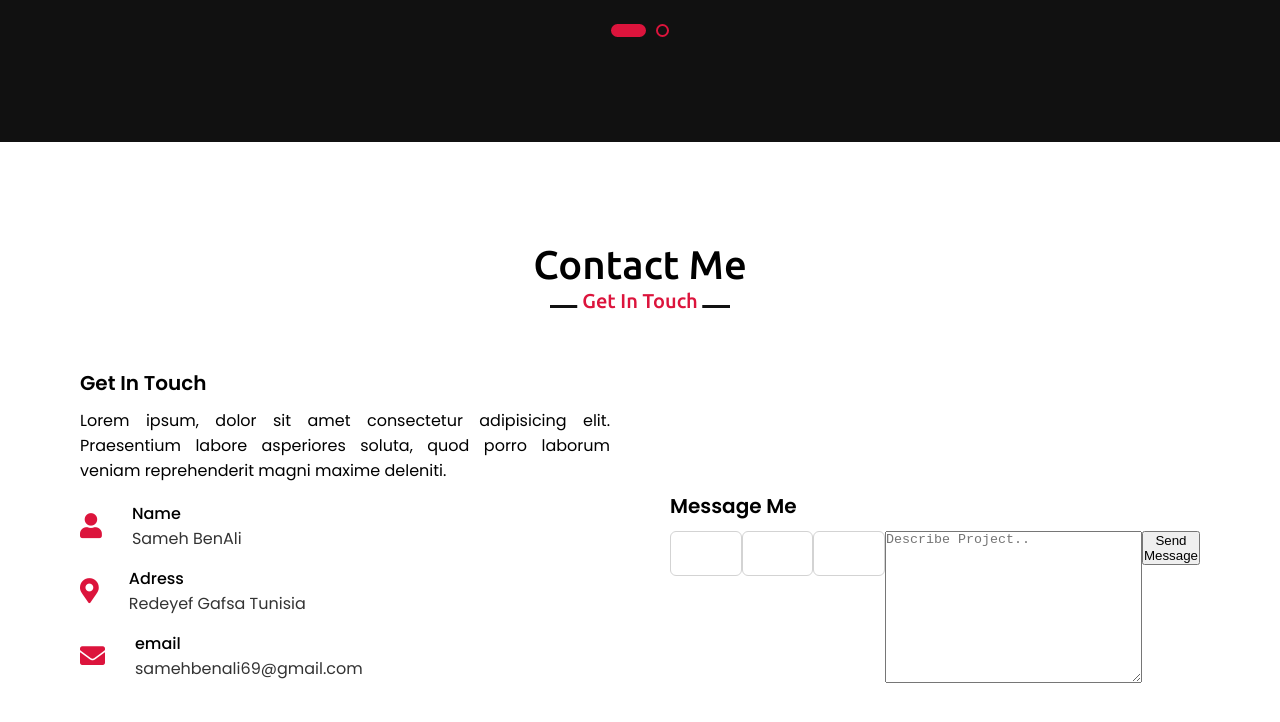
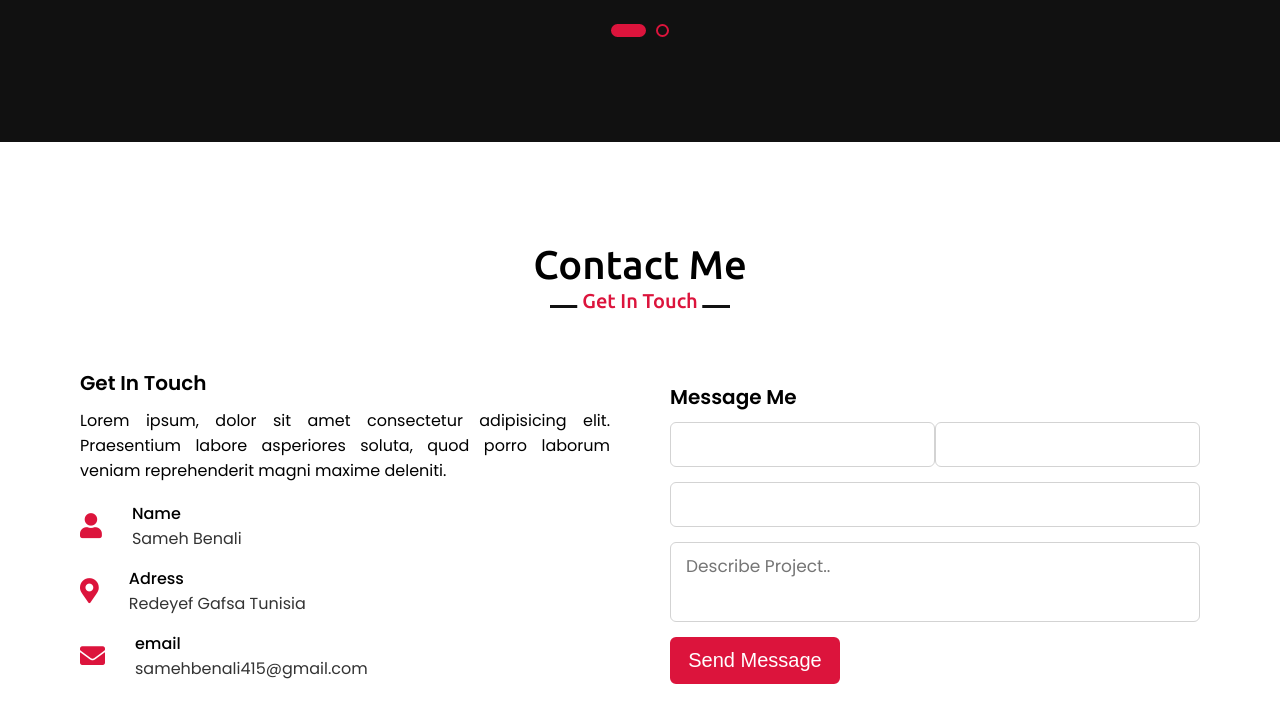
Before and after one commit to samehben3li/My-Portfolio, a plain HTML site: page index.html in a window 1280 px wide. Shown: the part 3272-3994 px from the top of the page. Drawn offline with nearby package versions, Linux system fonts and the light colour scheme; a script that the page names is missing.

Commit message:
complite contact section

```diff
--- a/index.html
+++ b/index.html
@@ -215,7 +215,7 @@
                             <i class="fa fa-user"></i>
                             <div class="info">
                                 <div class="head">Name</div>
-                                <div class="sub-title">Sameh BenAli</div>
+                                <div class="sub-title">Sameh Benali</div>
                             </div>
                         </div>
                         <div class="row">
@@ -229,7 +229,7 @@
                             <i class="fa fa-envelope"></i>
                             <div class="info">
                                 <div class="head">email</div>
-                                <div class="sub-title">samehbenali69@gmail.com</div>
+                                <div class="sub-title">samehbenali415@gmail.com</div>
                             </div>
                         </div>
                     </div>
@@ -244,15 +244,15 @@
                             <div class="field email">
                                 <input type="email" palceholer="Email" required>
                             </div>
+                        </div>
                         <div class="field">
                             <input type="text" palceholer="Subject" required>
                         </div>
                         <div class="field textarea">
-                                <textarea  cols="30" rows="10" placeholder="Describe Project.." required></textarea>
+                            <textarea cols="30" rows="10" placeholder="Describe Project.." required></textarea>
                         </div>
                         <div class="button">
                             <button type="submit">Send Message</button>
-                            </div>
                         </div>
                     </form>
                 </div>
--- a/style.css
+++ b/style.css
@@ -418,6 +418,11 @@ section .title::after{
 .contact .right form .fields .field{
     height: 45px;
     width: 100%;
+    margin-bottom: 15px;
+}
+.contact .right form .textarea{
+    height: 80px;
+    width: 100%;
 }
 .contact .right form .field .name{
     margin-right: 10px;
@@ -425,7 +430,8 @@ section .title::after{
 .contact .right form .field .email{
     margin-left: 10px;
 }
-.contact .right form .field input{
+.contact .right form .field input,
+.contact .right form .textarea textarea{
     height: 100%;
     width: 100%;
     border: 1px solid lightgrey;
@@ -434,6 +440,30 @@ section .title::after{
     padding: 0 15px;
     font-size: 17px;
     font-family: "Poppins", sans-serif;
+}
+.contact .right form .textarea textarea{
+    padding-top: 10px;
+    resize: none;
+}
+.contact .right form .button{
+    height: 47px;
+    width: 170px;
+}
+.contact .right form .button button{
+    width: 100%;
+    height: 100%;
+    border: 2px solid crimson;
+    background: crimson;
+    color: #fff;
+    font-size: 20px;
+    font-weight: 500;
+    border-radius: 6px;
+    cursor: pointer;
+    transition: all 0.3s ease;
+}
+.contact .right form .button button:hover{
+    color: crimson;
+    background: none;
 }
 
 @media(max-width: 947px){
@@ -497,7 +527,8 @@ section .title::after{
         width: 100%;
         margin-bottom: 20px;
     }
-    .skills .skills-content .column{
+    .skills .skills-content .column,
+    .contact .contact-content .column{
         width: 100%;
         margin-bottom: 35px;
     }
```
Also changed, not shown: cv/cv.html (+1 -1 lines). Lines whose indentation alone changed are shown as unchanged.
